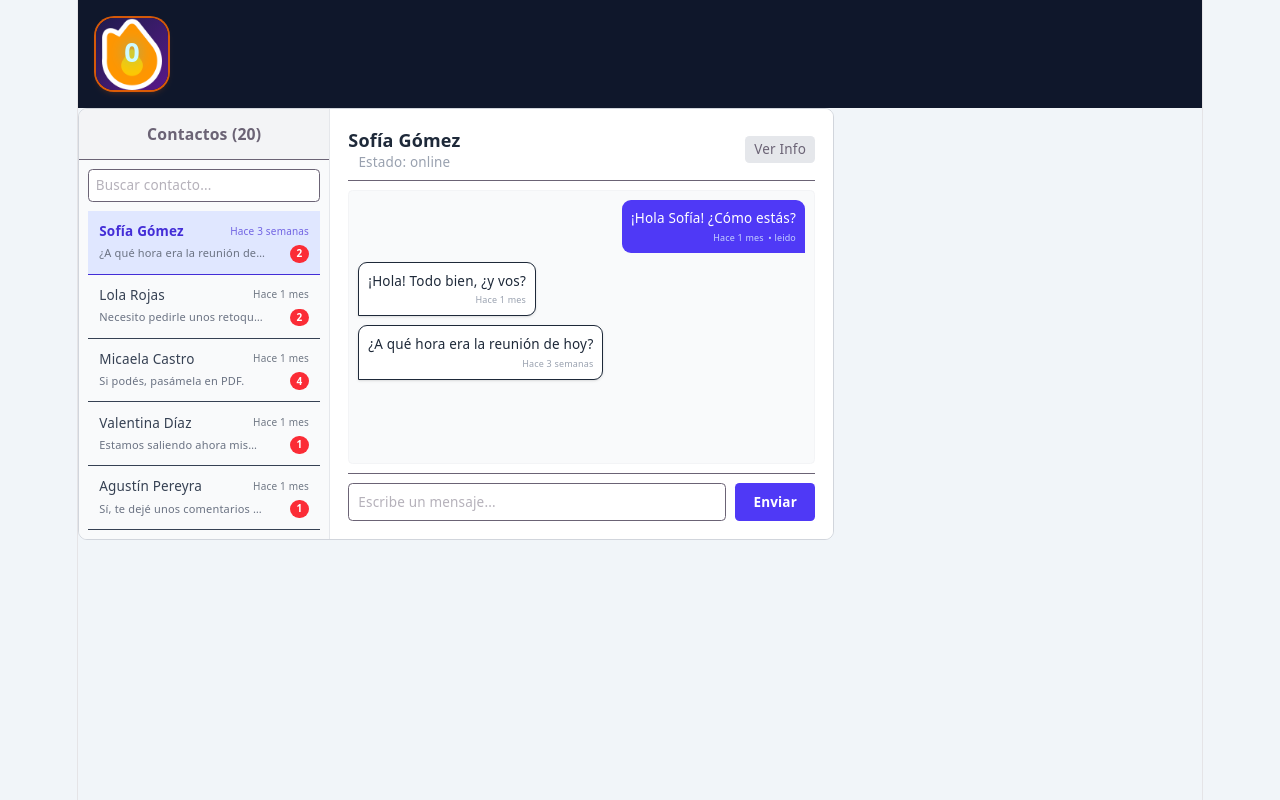
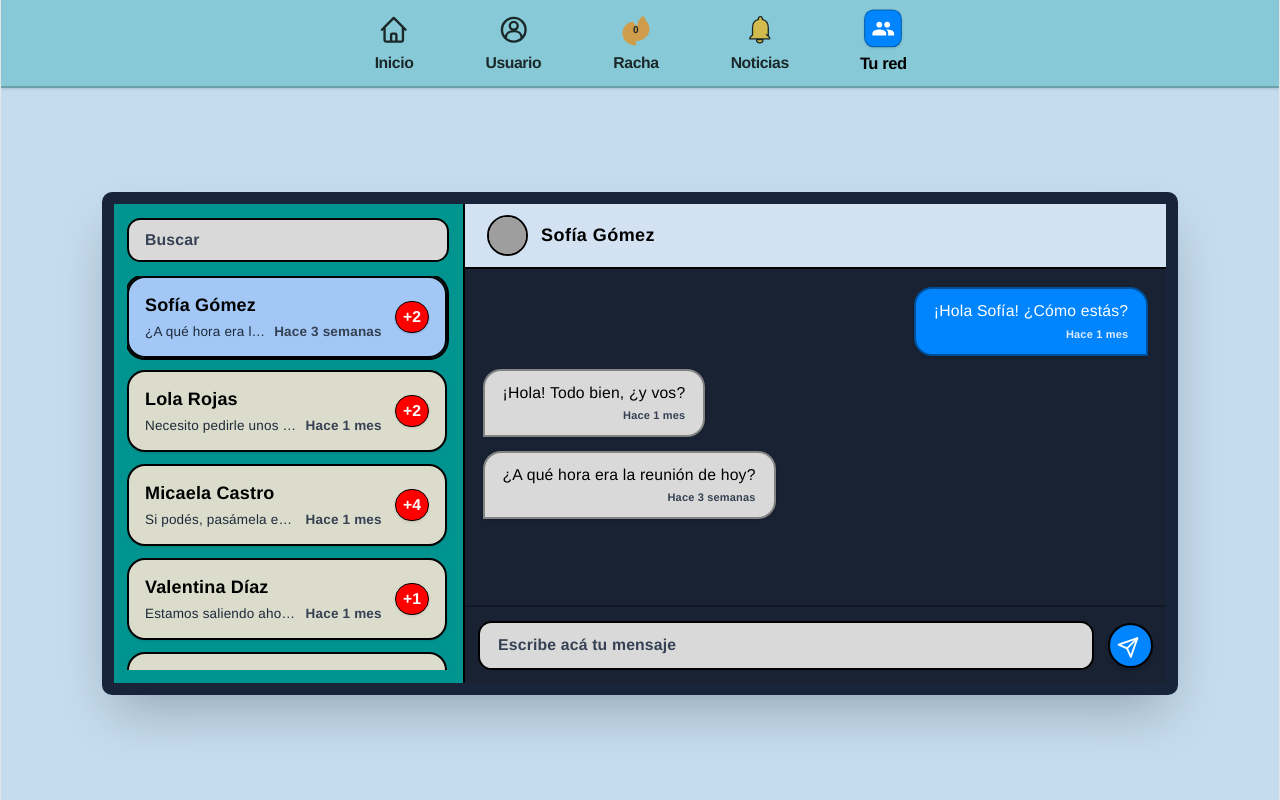
Before and after one commit to malerossi/Proyecto2026_Niura, a React (Vite) app in the folder Niura/: page /reddecontactosmia in a window 1280 px wide. Built offline with nearby package versions, Linux system fonts and the light colour scheme; grey boxes are pictures that could not be loaded.

Commit message:
cais termino el css de la red de contactos

```diff
--- a/Niura/src/App.css
+++ b/Niura/src/App.css
@@ -182,3 +182,12 @@
     border-right-color: var(--border);
   }
 }
+/* Reseteo para ocupar el 100% de la pantalla sin franjas laterales */
+html, body, #root {
+  width: 100%;
+  min-height: 100vh;
+  margin: 0;
+  padding: 0;
+  max-width: none !important;
+  box-sizing: border-box;
+}
--- a/Niura/src/App.tsx
+++ b/Niura/src/App.tsx
@@ -3,44 +3,47 @@ import { Routes, Route } from 'react-router-dom';
 import RegistroPaciente from './frontend/registroPaciente/registroPaciente';
 import RegistroMedico from './frontend/registroMedico/registroMedico';
 import { ListaRacha } from './frontend/racha/racha';
-import { StreakIcon } from './frontend/racha/StreakIcon';
 import RegistroCuidador from './frontend/registroCuidador/registroCuidador';
 import InicioSesionMedico from './frontend/inicioSesionMedico/inicioSesionMedico';
 import InicioSesionPaciente from './frontend/inicioSesionPaciente/inicioSesionPaciente';
 import InicioSesionCuidador from './frontend/inicioSesionCuidador/inicioSesionCuidador';
-import SubirVideo from './frontend/SubirVideo/SubirVideo'
-import BotonNotificacion from './frontend/notificaciones/notificaciones'
-import Pendientes from './frontend/pendientes/pendientesMedico/pendientesPaciente'
-import ChatSimplificado from './frontend/reddecontactos/reddecontactos'
-import ChatSimplificadomio from './frontend/reddecontactos/lomio/redcontactos'
-//PROVIDERS
+import SubirVideo from './frontend/SubirVideo/SubirVideo';
+import BotonNotificacion from './frontend/notificaciones/notificaciones';
+import Pendientes from './frontend/pendientes/pendientesMedico/pendientesPaciente';
+import ChatSimplificado from './frontend/reddecontactos/reddecontactos';
+import ChatSimplificadomio from './frontend/reddecontactos/lomio/redcontactos';
+import Header from './frontend/components/header'; // Importamos el nuevo Header
+
+// PROVIDERS
 import { PacienteProvider } from './frontend/Contexts/contextPaciente';
 import { MedicoProvider } from './frontend/Contexts/contextoMedico';
-
-
 
 function App() {
   return (
     <MedicoProvider>
       <PacienteProvider>
-        <header className="flex items-center justify-between p-4 bg-slate-900">
-          <StreakIcon count={Number(localStorage.getItem("rachaActual"))} />
-        </header>
+        <div className="min-h-screen w-full bg-[#C5DCEE] flex flex-col justify-between m-0 p-0 overflow-x-hidden">
+          {/* Header global conectado con react-router */}
+          <Header />
 
+          {/* Rutas de la aplicación */}
+          <main className="flex-1 flex items-center justify-center p-4">
             <Routes>
               <Route path="/registroPaciente" element={<RegistroPaciente />} />
               <Route path="/racha" element={<ListaRacha />} />
               <Route path="/subirvideo" element={<SubirVideo />} />
-          <Route path='/registroMedico' element={<RegistroMedico />} />
-          <Route path='/registroCuidador' element= {<RegistroCuidador />} />
-          <Route path='/inicioSesionCuidador' element= {<InicioSesionCuidador />} />
-          <Route path='/inicioSesionPaciente' element= {<InicioSesionPaciente />} />
-          <Route path='/inicioSesionMedico' element= {<InicioSesionMedico />} />
-          <Route path='/notificaciones' element= {<BotonNotificacion />} />
-          <Route path='/pendientespaciente' element= {<Pendientes/>} />
-          <Route path='/reddecontactos' element= {<ChatSimplificado/>} />
-          <Route path='/reddecontactosmia' element= {<ChatSimplificadomio/>} />
+              <Route path="/registroMedico" element={<RegistroMedico />} />
+              <Route path="/registroCuidador" element={<RegistroCuidador />} />
+              <Route path="/inicioSesionCuidador" element={<InicioSesionCuidador />} />
+              <Route path="/inicioSesionPaciente" element={<InicioSesionPaciente />} />
+              <Route path="/inicioSesionMedico" element={<InicioSesionMedico />} />
+              <Route path="/notificaciones" element={<BotonNotificacion />} />
+              <Route path="/pendientespaciente" element={<Pendientes />} />
+              <Route path="/reddecontactos" element={<ChatSimplificado />} />
+              <Route path="/reddecontactosmia" element={<ChatSimplificadomio />} />
             </Routes>
+          </main>
+        </div>
       </PacienteProvider>
     </MedicoProvider>
   );
--- /dev/null
+++ b/Niura/src/frontend/components/header.tsx
@@ -0,0 +1,143 @@
+import { useNavigate, useLocation } from 'react-router-dom';
+
+export default function Header() {
+  const navigate = useNavigate();
+  const location = useLocation();
+
+  // Determinamos cuál es la ruta actual para encender la pestaña correcta
+  const rutaActual = location.pathname;
+
+  return (
+    <header
+      style={{ fontFamily: 'Helvetica, "Helvetica Neue", Arial, sans-serif' }}
+      className="w-full bg-[#87C9D6] border-b-2 border-black/20 px-6 py-2.5 flex items-center justify-center shrink-0 shadow-sm"
+    >
+      <nav className="flex items-center justify-center gap-8 md:gap-16 max-w-4xl w-full">
+
+        {/* INICIO */}
+        <button
+          onClick={() => navigate('/pendientespaciente')}
+          className={`flex flex-col items-center justify-center gap-1 transition-all group ${
+            rutaActual === '/pendientespaciente' || rutaActual === '/'
+              ? 'scale-105 font-bold opacity-100'
+              : 'opacity-80 hover:opacity-100'
+          }`}
+        >
+          <div className="w-8 h-8 flex items-center justify-center">
+            <svg
+              className="w-7 h-7 text-black stroke-[1.8]"
+              viewBox="0 0 24 24"
+              fill="none"
+              stroke="currentColor"
+            >
+              <path
+                strokeLinecap="round"
+                strokeLinejoin="round"
+                d="M3 12l2-2m0 0l7-7 7 7M5 10v10a1 1 0 001 1h3m10-11l2 2m-2-2v10a1 1 0 01-1 1h-3m-6 0a1 1 0 001-1v-4a1 1 0 011-1h2a1 1 0 011 1v4a1 1 0 001 1m-6 0h6"
+              />
+            </svg>
+          </div>
+          <span className="text-black text-xs md:text-sm font-bold tracking-tight">
+            Inicio
+          </span>
+        </button>
+
+        {/* USUARIO */}
+        <button
+          onClick={() => navigate('/inicioSesionPaciente')}
+          className={`flex flex-col items-center justify-center gap-1 transition-all group ${
+            rutaActual.includes('inicioSesion') || rutaActual.includes('registro')
+              ? 'scale-105 font-bold opacity-100'
+              : 'opacity-80 hover:opacity-100'
+          }`}
+        >
+          <div className="w-8 h-8 flex items-center justify-center">
+            <svg
+              className="w-7 h-7 text-black stroke-[1.8]"
+              viewBox="0 0 24 24"
+              fill="none"
+              stroke="currentColor"
+            >
+              <circle cx="12" cy="12" r="9" />
+              <circle cx="12" cy="9" r="3" />
+              <path d="M6 18c0-3 2.5-5 6-5s6 2 6 5" />
+            </svg>
+          </div>
+          <span className="text-black text-xs md:text-sm font-bold tracking-tight">
+            Usuario
+          </span>
+        </button>
+
+        {/* RACHA */}
+        <button
+          onClick={() => navigate('/racha')}
+          className={`flex flex-col items-center justify-center gap-1 transition-all group ${
+            rutaActual === '/racha'
+              ? 'scale-105 font-bold opacity-100'
+              : 'opacity-80 hover:opacity-100'
+          }`}
+        >
+          <div className="w-8 h-8 flex items-center justify-center relative">
+            <svg
+              className="w-8 h-8 text-[#E2922A] fill-[#E2922A]"
+              viewBox="0 0 24 24"
+            >
+              <path d="M12 23c-4.97 0-9-3.58-9-8 0-4.19 3.03-7.6 7-8 .5 1.5 1.5 2.5 3 3 0-2.5 1-5 4-7 1 3.5 4 5 4 9 0 4.42-4.03 8-9 8z" />
+            </svg>
+            <span className="absolute bottom-1 text-[10px] font-extrabold text-black">
+              {localStorage.getItem('rachaActual') || 0}
+            </span>
+          </div>
+          <span className="text-black text-xs md:text-sm font-bold tracking-tight">
+            Racha
+          </span>
+        </button>
+
+        {/* NOTICIAS */}
+        <button
+          onClick={() => navigate('/notificaciones')}
+          className={`flex flex-col items-center justify-center gap-1 transition-all group ${
+            rutaActual === '/notificaciones'
+              ? 'scale-105 font-bold opacity-100'
+              : 'opacity-80 hover:opacity-100'
+          }`}
+        >
+          <div className="w-8 h-8 flex items-center justify-center">
+            <svg
+              className="w-7 h-7 text-[#E5B82A] fill-[#E5B82A] stroke-black stroke-[1]"
+              viewBox="0 0 24 24"
+            >
+              <path d="M12 22a2.5 2.5 0 002.5-2.5h-5A2.5 2.5 0 0012 22zm6.5-6v-5.5c0-3.07-1.63-5.64-4.5-6.32V3.5a1.5 1.5 0 00-3 0v.68C8.13 4.86 6.5 7.42 6.5 10.5V16l-2 2v1h15v-1l-2-2z" />
+            </svg>
+          </div>
+          <span className="text-black text-xs md:text-sm font-bold tracking-tight">
+            Noticias
+          </span>
+        </button>
+
+        {/* TU RED */}
+        <button
+          onClick={() => navigate('/reddecontactosmia')}
+          className={`flex flex-col items-center justify-center gap-1 transition-all group ${
+            rutaActual.includes('reddecontactos')
+              ? 'scale-105 font-bold opacity-100'
+              : 'opacity-80 hover:opacity-100'
+          }`}
+        >
+          <div className="w-8 h-8 rounded-lg bg-[#0085FF] border border-black/30 flex items-center justify-center shadow-sm">
+            <svg
+              className="w-5 h-5 text-white fill-current"
+              viewBox="0 0 24 24"
+            >
+              <path d="M16 11c1.66 0 2.99-1.34 2.99-3S17.66 5 16 5c-1.66 0-3 1.34-3 3s1.34 3 3 3zm-8 0c1.66 0 2.99-1.34 2.99-3S9.66 5 8 5C6.34 5 5 6.34 5 8s1.34 3 3 3zm0 2c-2.33 0-7 1.17-7 3.5V19h14v-2.5c0-2.33-4.67-3.5-7-3.5zm8 0c-.29 0-.62.02-.97.05 1.16.84 1.97 1.97 1.97 3.45V19h6v-2.5c0-2.33-4.67-3.5-7-3.5z" />
+            </svg>
+          </div>
+          <span className="text-black text-xs md:text-sm font-bold tracking-tight">
+            Tu red
+          </span>
+        </button>
+
+      </nav>
+    </header>
+  );
+}
--- a/Niura/src/frontend/reddecontactos/lomio/contactocard.tsx
+++ b/Niura/src/frontend/reddecontactos/lomio/contactocard.tsx
@@ -1,5 +1,6 @@
 import type { Conversacion } from '../../interfaces/redcontactos';
-import {formatearFecha} from '../../utils/funcionparalafecha';
+import { formatearFecha } from '../../utils/funcionparalafecha';
+
 interface ContactoCardProps {
   contacto: Conversacion;
   esActivo: boolean;
@@ -7,40 +8,55 @@ interface ContactoCardProps {
 }
 
 export default function ContactoCard({ contacto, esActivo, onClick }: ContactoCardProps) {
-  // Obtenemos el último mensaje del array si existe
   const ultimoMensaje = contacto.mensajes?.[contacto.mensajes.length - 1];
+
+  // Gradientes / colores exactos de Figma para activo e inactivo
+  const estiloActivo = {
+    background:
+      'linear-gradient(0deg, rgba(2, 110, 255, 0.23), rgba(2, 110, 255, 0.23)), linear-gradient(0deg, #D3E2F3, #D3E2F3)',
+  };
+
+  const estiloInactivo = {
+    background:
+      'linear-gradient(0deg, rgba(242, 201, 76, 0.24), rgba(242, 201, 76, 0.24)), linear-gradient(0deg, #D3E2F3, #D3E2F3)',
+  };
 
   return (
     <button
       onClick={onClick}
-      className={`w-full text-left p-2.5 border-b text-xs flex flex-col gap-1 ${
-        esActivo
-          ? 'bg-indigo-100 font-bold text-indigo-700'
-          : 'hover:bg-gray-100 text-gray-700'
+      style={{
+        ...(esActivo ? estiloActivo : estiloInactivo),
+        fontFamily: 'Helvetica, "Helvetica Neue", Arial, sans-serif',
+      }}
+      className={`w-full text-left p-3.5 rounded-2xl border-2 border-black flex items-center justify-between transition-all shadow-sm relative ${
+        esActivo ? 'ring-2 ring-black font-semibold' : 'hover:opacity-95'
       }`}
     >
-      {/* Fila superior: Nombre y hora del último mensaje */}
-      <div className="flex justify-between items-center w-full">
-        <span className="truncate">{contacto.nombre_contacto}</span>
+      <div className="flex flex-col min-w-0 flex-1 pr-2">
+        {/* Nombre / Rol */}
+        <span className="text-black text-base font-bold truncate leading-snug">
+          {contacto.nombre_contacto}
+        </span>
+
+        {/* Último mensaje y fecha */}
+        <div className="flex items-center justify-between gap-1 mt-1">
+          <p className="truncate text-gray-800 text-xs font-medium flex-1">
+            {ultimoMensaje ? ultimoMensaje.contenido : 'Sin mensajes'}
+          </p>
           {ultimoMensaje && (
-          <span className="text-[10px] font-normal opacity-70 shrink-0 ml-1">
-            {formatearFecha(ultimoMensaje.fecha_envio) }
+            <span className="text-xs text-gray-700 font-semibold shrink-0 ml-1">
+              {formatearFecha(ultimoMensaje.fecha_envio)}
             </span>
           )}
         </div>
+      </div>
 
-      {/* Fila inferior: Texto del mensaje truncado y contador */}
-      <div className="flex justify-between items-center w-full font-normal">
-        <p className="truncate text-gray-500 text-[11px] max-w-[80%]">
-          {ultimoMensaje ? ultimoMensaje.contenido : 'Sin mensajes'}
-        </p>
-
+      {/* Insignia de notificación */}
       {contacto.mensajes_no_leidos > 0 && (
-          <span className="bg-red-500 text-white rounded-full px-1.5 py-0.5 text-[10px] font-bold shrink-0">
-            {contacto.mensajes_no_leidos}
+        <span className="bg-[#FF0000] text-white font-black text-sm rounded-full h-7 min-w-[28px] px-1.5 flex items-center justify-center shrink-0 border border-black shadow-sm ml-1">
+          +{contacto.mensajes_no_leidos}
         </span>
       )}
-      </div>
     </button>
   );
 }
--- a/Niura/src/frontend/reddecontactos/lomio/redcontactos.tsx
+++ b/Niura/src/frontend/reddecontactos/lomio/redcontactos.tsx
@@ -2,19 +2,17 @@ import { useEffect, useState, useRef } from 'react';
 import type { Conversacion, Mensaje } from '../../interfaces/redcontactos';
 import contactosMock from '../lomio/contactos.json';
 import ContactoCard from './contactocard';
-import {formatearFecha} from '../../utils/funcionparalafecha';
-// Extendemos el tipo localmente para incluir la propiedad de ordenamiento
+import { formatearFecha } from '../../utils/funcionparalafecha';
+
 interface ConversacionConFecha extends Conversacion {
   updatedAt: number;
 }
 
 export default function ChatSimplificadomio() {
-  // Inicializamos las conversaciones asignándoles un timestamp base según su orden en el JSON
   const [contactos, setContactos] = useState<ConversacionConFecha[]>(() => {
     const tiempoBase = Date.now();
     return (contactosMock as Conversacion[]).map((c, index) => ({
       ...c,
-      // Restamos minutos según la posición inicial para mantener el orden base del JSON
       updatedAt: tiempoBase - index * 60000,
     }));
   });
@@ -27,38 +25,26 @@ export default function ChatSimplificadomio() {
 
   const mensajesEndRef = useRef<HTMLDivElement>(null);
 
-  // Derivamos la conversación activa y los mensajes directamente del estado
   const contactoActivo =
     contactos.find((c) => c.id_conversacion === idActivo) || contactos[0];
   const mensajes = contactoActivo?.mensajes || [];
 
-  // Ordenamiento infalible: de mayor a menor por el campo updatedAt
-// 1. Recorremos los contactos con un bucle 'for' para asignarle la puntuación a cada uno
   const contactosConPuntuacion = [];
-
   for (let i = 0; i < contactos.length; i++) {
     const contacto = contactos[i];
-
-  // Obtenemos el último mensaje de la conversación
-  const ultimoMensaje = contacto.mensajes[contacto.mensajes.length - 1];
-
-  // Si tiene mensajes, la puntuación es el timestamp (.getTime()) de la fecha del mensaje.
-  // Si no tiene mensajes, le asignamos 0 para que vaya al final de la lista.
+    const ultimoMensaje = contacto.mensajes?.[contacto.mensajes.length - 1];
     const puntuacion = ultimoMensaje ? new Date(ultimoMensaje.fecha_envio).getTime() : 0;
 
-  // Guardamos el contacto con su nueva propiedad 'puntuacion'
     contactosConPuntuacion.push({
       ...contacto,
-    puntuacion: puntuacion
+      puntuacion: puntuacion,
     });
   }
 
-// 2. Filtramos por la búsqueda y ordenamos por la puntuación calculada
   const contactosFiltradosYOrdenados = contactosConPuntuacion
     .filter((c) => c.nombre_contacto.toLowerCase().includes(busqueda.toLowerCase()))
     .sort((a, b) => b.puntuacion - a.puntuacion);
 
-// Scroll automático al final del chat al cambiar mensajes o conversación activa
   useEffect(() => {
     mensajesEndRef.current?.scrollIntoView({ behavior: 'smooth' });
   }, [mensajes.length, idActivo]);
@@ -76,17 +62,16 @@ useEffect(() => {
       contenido: texto,
       estado_entrega: 'enviando',
       eliminado: false,
-      fecha_envio: new Date().toLocaleTimeString([], { hour: '2-digit', minute: '2-digit' }),
+      fecha_envio: new Date().toISOString(),
     };
 
-    // Actualizamos los mensajes Y actualizamos el updatedAt a Date.now()
     setContactos((prev) =>
       prev.map((c) =>
         c.id_conversacion === contactoActivo.id_conversacion
           ? {
               ...c,
               mensajes: [...(c.mensajes || []), nuevoMensaje],
-              updatedAt: ahora, // <-- Esto garantiza que pase al primer lugar de inmediato
+              updatedAt: ahora,
             }
           : c
       )
@@ -96,20 +81,23 @@ useEffect(() => {
   };
 
   return (
-    <div className="flex h-96 w-full max-w-2xl border border-gray-300 rounded-lg overflow-hidden bg-white">
-      {/* Lista de contactos */}
-      <div className="w-1/3 border-r border-gray-200 bg-gray-50 overflow-y-auto">
-        <div className="p-3 font-bold text-sm border-b bg-gray-100">
-          Contactos ({contactos.length})
-        </div>
-        <div className="p-2">
+    <div
+      style={{ fontFamily: 'Helvetica, "Helvetica Neue", Arial, sans-serif' }}
+      className="flex w-[84.11vw] h-[62.89vh] min-w-[340px] min-h-[420px] max-w-[1600px] border-[12px] border-[#18243A] rounded-[10px] overflow-hidden bg-[#182232] shadow-2xl transition-all duration-200 my-auto"
+    >
+      {/* COLUMNA LATERAL DE CONTACTOS (#009490) */}
+      <div className="w-1/3 min-w-[260px] max-w-[360px] bg-[#009490] p-3 flex flex-col gap-3 border-r-2 border-black shrink-0">
+        <div className="w-full">
           <input
             type="text"
-            placeholder="Buscar contacto..."
+            placeholder="Buscar"
             value={busqueda}
             onChange={(e) => setBusqueda(e.target.value)}
-            className="w-full p-1.5 text-xs border rounded bg-white outline-none focus:border-indigo-500 mb-2"
+            className="w-full bg-[#D9D9D9] border-2 border-black rounded-xl px-3.5 py-2 text-sm text-black font-semibold placeholder-gray-700 outline-none focus:ring-2 focus:ring-black"
           />
+        </div>
+
+        <div className="flex flex-col gap-2.5 overflow-y-auto pr-0.5 flex-1 [scrollbar-width:none] [-ms-overflow-style:none] [&::-webkit-scrollbar]:hidden">
           {contactosFiltradosYOrdenados.map((contacto) => (
             <ContactoCard
               key={contacto.id_conversacion}
@@ -130,66 +118,68 @@ useEffect(() => {
         </div>
       </div>
 
-      {/* Pantalla del chat seleccionado */}
-      <div className="w-2/3 flex flex-col justify-between p-4 bg-white">
+      {/* ÁREA PRINCIPAL DEL CHAT (#182232) */}
+      <div className="flex-1 flex flex-col justify-between bg-[#182232] min-w-0">
 
-        {/* Cabecera del contacto actual */}
-        <div className="border-b pb-2 flex justify-between items-center">
-          <div>
-            <h3 className="font-bold text-gray-800">{contactoActivo?.nombre_contacto}</h3>
-            <p className="text-xs text-gray-400">Estado: {contactoActivo?.estado_presencia}</p>
+        {/* Cabecera del chat */}
+        <div className="bg-[#D3E2F3] px-5 py-2.5 flex items-center gap-3 border-b-2 border-black shrink-0">
+          <div className="w-9 h-9 rounded-full bg-[#D9D9D9] border-2 border-black flex items-center justify-center shrink-0 overflow-hidden">
+            {contactoActivo?.avatar_contacto ? (
+              <img
+                src={contactoActivo.avatar_contacto}
+                alt={contactoActivo.nombre_contacto}
+                className="w-full h-full object-cover"
+              />
+            ) : (
+              <div className="w-full h-full bg-[#D9D9D9]" />
+            )}
           </div>
-          <button
-            onClick={() => alert(`Nombre de contacto: ${contactoActivo?.nombre_contacto}`)}
-            className="text-xs bg-gray-200 hover:bg-gray-300 px-2 py-1 rounded"
-          >
-            Ver Info
-          </button>
+          <h3 className="font-bold text-black text-base tracking-wide truncate">
+            {contactoActivo?.nombre_contacto || 'Nombre de la Persona'}
+          </h3>
         </div>
 
-        {/* Espacio para renderizar mensajes */}
-        <div className="flex-1 overflow-y-auto flex flex-col gap-2 my-2 p-2 bg-gray-50 rounded border border-gray-100">
+        {/* Mensajes */}
+        <div className="flex-1 overflow-y-auto flex flex-col gap-3 p-4 [scrollbar-width:none] [-ms-overflow-style:none] [&::-webkit-scrollbar]:hidden">
           {mensajes && mensajes.length > 0 ? (
             mensajes.map((msg) => {
               const esMio = msg.id_emisor === 999;
               return (
                 <div
                   key={msg.id_mensaje}
-                  className={`p-2 rounded-lg text-xs max-w-[80%] ${
+                  className={`px-4 py-2.5 rounded-2xl text-sm max-w-[75%] break-words border-2 border-black/40 shadow-sm ${
                     esMio
-                      ? 'bg-indigo-600 text-white self-end rounded-br-none'
-                      : 'bg-white border text-gray-800 self-start rounded-bl-none shadow-sm'
+                      ? 'bg-[#0085FF] text-white self-end rounded-br-none'
+                      : 'bg-[#D9D9D9] text-black self-start rounded-bl-none'
                   }`}
                 >
-                  <p className="break-words">{msg.contenido}</p>
+                  <p className="leading-snug font-medium">{msg.contenido}</p>
                   <div
-                    className={`flex items-center justify-end gap-1 mt-1 text-[9px] ${
-                      esMio ? 'text-indigo-200' : 'text-gray-400'
+                    className={`text-[11px] mt-1 text-right font-bold ${
+                      esMio ? 'text-blue-100' : 'text-gray-700'
                     }`}
                   >
-                    <span> {formatearFecha(msg.fecha_envio) }</span>
-                    {esMio && <span>• {msg.estado_entrega}</span>}
+                    {formatearFecha(msg.fecha_envio)}
                   </div>
                 </div>
               );
             })
           ) : (
-            <div className="m-auto text-center text-xs text-gray-400 italic">
-              No hay mensajes en esta conversación con {contactoActivo?.nombre_contacto}.
+            <div className="m-auto text-center text-xs text-gray-300 italic font-medium">
+              No hay mensajes en esta conversación.
             </div>
           )}
-
           <div ref={mensajesEndRef} />
         </div>
 
-        {/* Input y botón enviar */}
-        <div className="flex gap-2 border-t pt-2">
+        {/* Campo de mensaje y botón Enviar */}
+        <div className="p-3 bg-[#182232] flex items-center gap-3 shrink-0 border-t-2 border-black/30">
           <input
             type="text"
-            placeholder="Escribe un mensaje..."
+            placeholder="Escribe acá tu mensaje"
             value={texto}
             onChange={(e) => setTexto(e.target.value)}
-            className="flex-1 border p-2 text-xs rounded outline-none focus:border-indigo-500"
+            className="flex-1 bg-[#D9D9D9] border-2 border-black rounded-xl px-4 py-2.5 text-sm text-black font-semibold placeholder-gray-700 outline-none focus:ring-2 focus:ring-black"
             onKeyDown={(e) => {
               if (e.key === 'Enter') {
                 enviarMensaje();
@@ -198,9 +188,21 @@ useEffect(() => {
           />
           <button
             onClick={enviarMensaje}
-            className="bg-indigo-600 hover:bg-indigo-700 text-white px-4 py-2 text-xs rounded font-bold transition-colors"
+            className="w-10 h-10 bg-[#0085FF] border-2 border-black hover:bg-[#0072DB] text-white rounded-full flex items-center justify-center shrink-0 transition-all shadow-md active:scale-95"
+            title="Enviar mensaje"
           >
-            Enviar
+            <svg
+              className="w-5 h-5 -translate-x-0.5 translate-y-0.5 text-white"
+              viewBox="0 0 24 24"
+              fill="none"
+              stroke="currentColor"
+              strokeWidth="2"
+              strokeLinecap="round"
+              strokeLinejoin="round"
+            >
+              <path d="M22 2L11 13" />
+              <path d="M22 2L15 22L11 13L2 9L22 2Z" />
+            </svg>
           </button>
         </div>
 
```
Also changed, not shown: 1 other file (tests, documents, lock files or other folders). Lines whose indentation alone changed are shown as unchanged.
